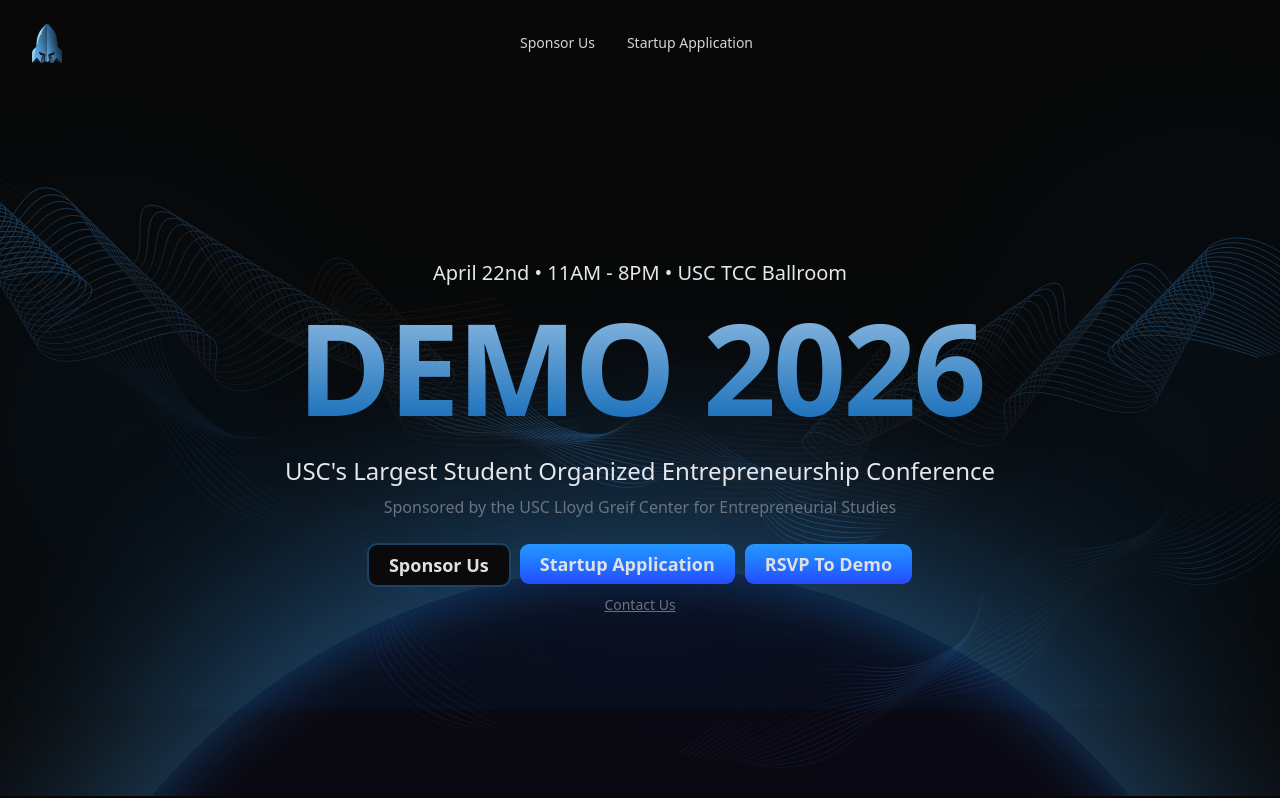
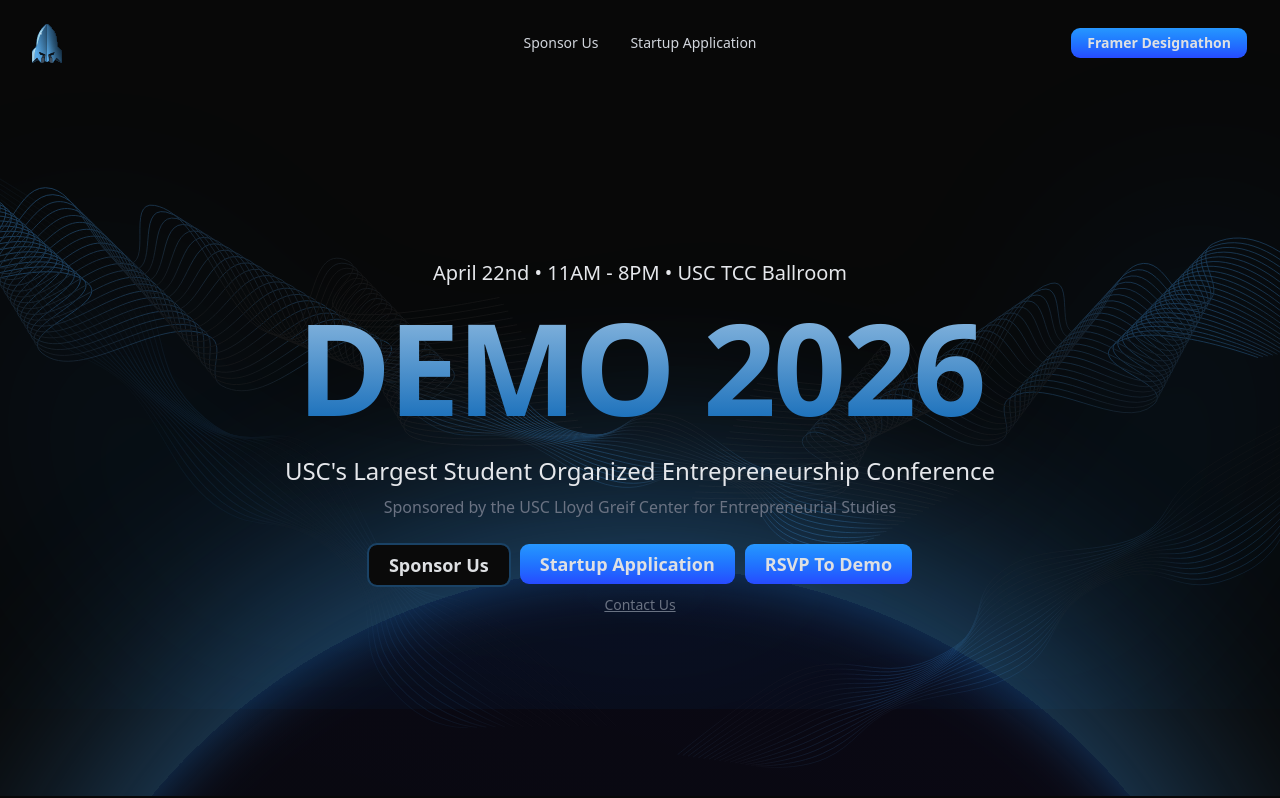
Before and after one commit to troylabs/DEMO-2025, a Next.js app: page / in a window 1280 px wide. Shown: the top 798 px of the page. Built offline with nearby package versions, Linux system fonts and the light colour scheme.

Commit message:
add framer designathon button

```diff
--- a/app/page.tsx
+++ b/app/page.tsx
@@ -1,6 +1,6 @@
 import Image from "next/image";
 import { StartupDatabase } from "@/components/startup-database";
-import { SponsorUsButton, StartupApplicationButton, DemoRSVPButton } from "@/components/cta-buttons";
+import { SponsorUsButton, StartupApplicationButton, DemoRSVPButton, EventRSVPButton } from "@/components/cta-buttons";
 import { LogoCarousel } from "@/components/logo-carousel";
 
 // Company logos for carousels
@@ -196,7 +196,7 @@
             />
           </a>
 
-          <div className="flex items-center gap-8 text-sm text-gray-300">
+          <div className="absolute left-1/2 -translate-x-1/2 flex items-center gap-8 text-sm text-gray-300">
             <a
               href="https://drive.google.com/file/d/1JvNr2iwuHCQzTq_EkrKNJC1mpNcGlO0M/view?usp=sharing"
               target="_blank"
@@ -218,8 +218,7 @@
             </a> */}
           </div>
 
-          {/* Ghost element to balance the nav */}
-          <div className="w-[37px]" aria-hidden="true" />
+          <EventRSVPButton className="text-sm px-4 py-2" link="https://doorlist.app/e/HBEZvDK?s=FCxxLpRWj1" cta="Framer Designathon" />
         </nav>
 
         {/* Hero Content */}
--- a/components/cta-buttons.tsx
+++ b/components/cta-buttons.tsx
@@ -48,3 +48,19 @@
     </a>
   );
 }
+
+export function EventRSVPButton({ className = "", link = "", cta = "" }: { className?: string, link: string, cta: string }) {
+  return (
+    <a
+      href={link}
+      target="_blank"
+      rel="noopener noreferrer"
+    >
+      <Button
+        className={`cursor-pointer px-5 py-5 bg-gradient-to-b from-[#2797FF] to-[#274AFF] text-[#DEE0E3] font-bold text-lg hover:opacity-90 ${className}`}
+      >
+        {cta}
+      </Button>
+    </a>
+  );
+}
```
